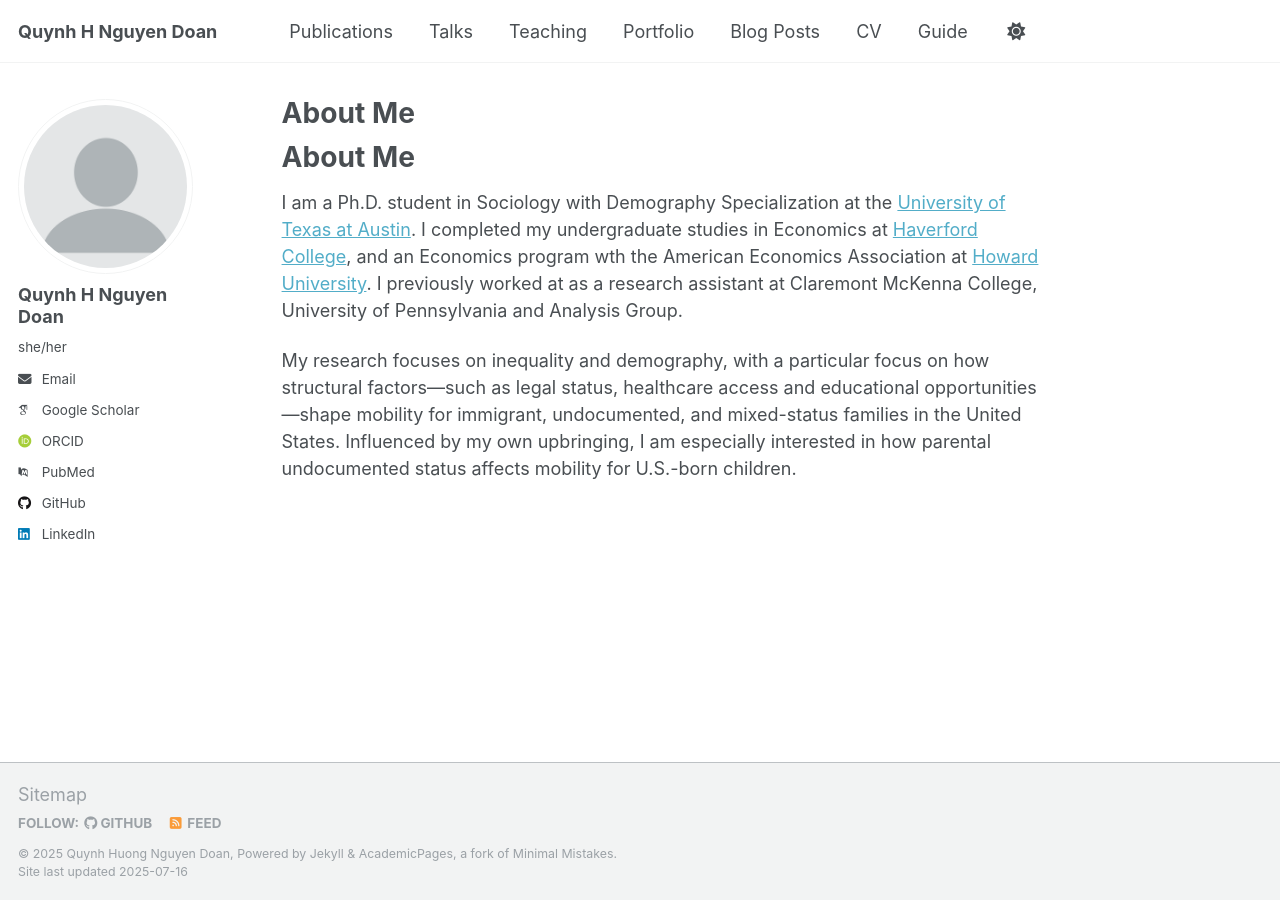
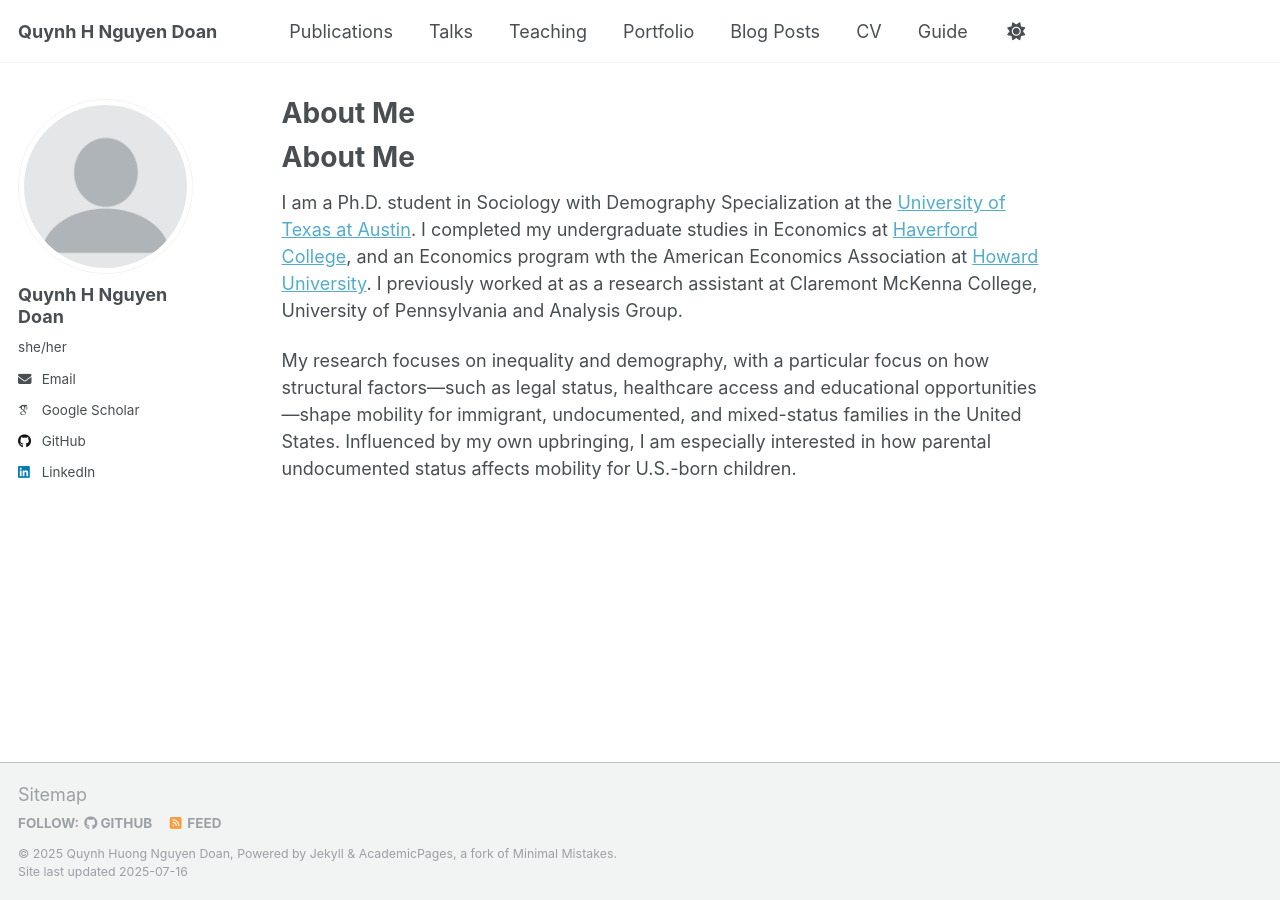
Before and after one commit to ngdoan/quynh-nguyendoan, a Jekyll site: the page built from _pages/about.md, in a window 1280 px wide. Built offline with Jekyll 4.4.1, drawn with Linux system fonts in a browser that asks for light colours; some web fonts are replaced; a script that is not in the unit is left out; our own code applies the rules of GitHub Pages for plain Markdown files.

Commit message:
about me

```diff
--- a/_config.yml
+++ b/_config.yml
@@ -30,9 +30,6 @@ author:
   # Academic websites
 
   googlescholar    : "https://scholar.google.com/citations?user=RtouDgoAAAAJ&hl=en"
-  orcid            : "http://orcid.org/yourorcidurl"
-  pubmed           : "https://www.ncbi.nlm.nih.gov/pubmed/?term=john+snow"
-
 
   # Repositories and software development
   github           : "quynh-nguyendoan"
```
